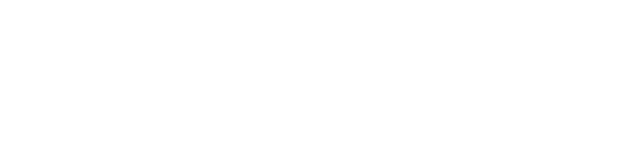
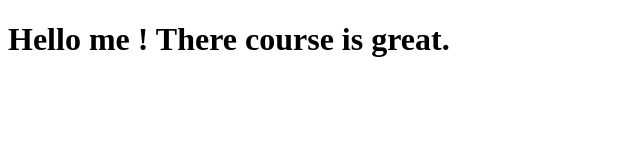
Before and after one commit to Kris001Sharma/coursera-test, a plain HTML site: page site/index.html in a window 1280 px wide. Shown: the whole page, without its empty margins (0-640 px from the left). Drawn offline with Linux system fonts and the light colour scheme.

Commit message:
Slight Modification

```diff
--- a/site/index.html
+++ b/site/index.html
@@ -5,6 +5,6 @@
     <title>Hello There!</title>
   </head>
   <body>
-
+<h1> Hello me ! There course is great.</h1>
   </body>
 </html>
```
